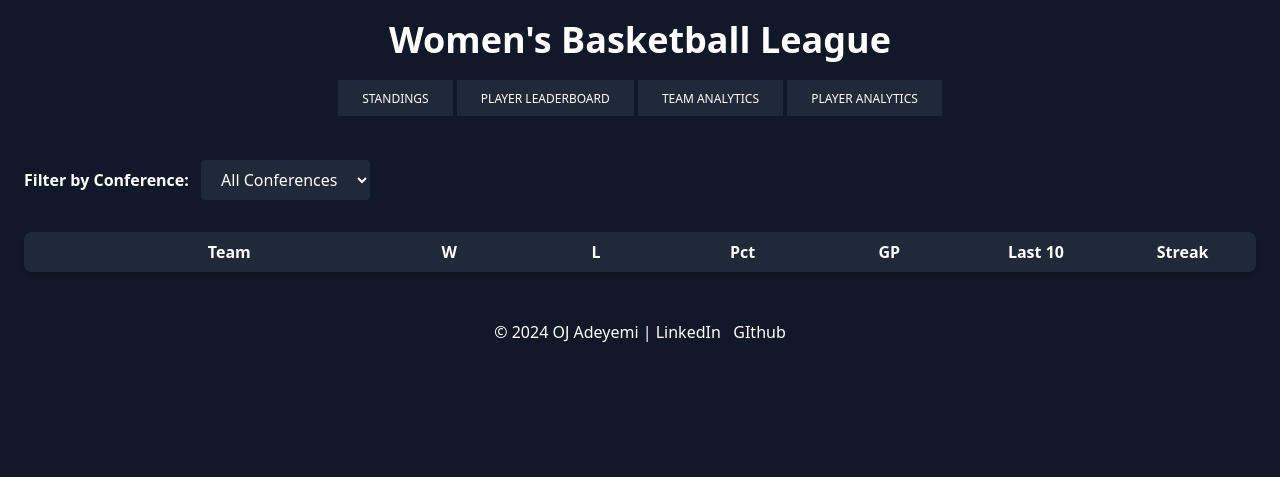
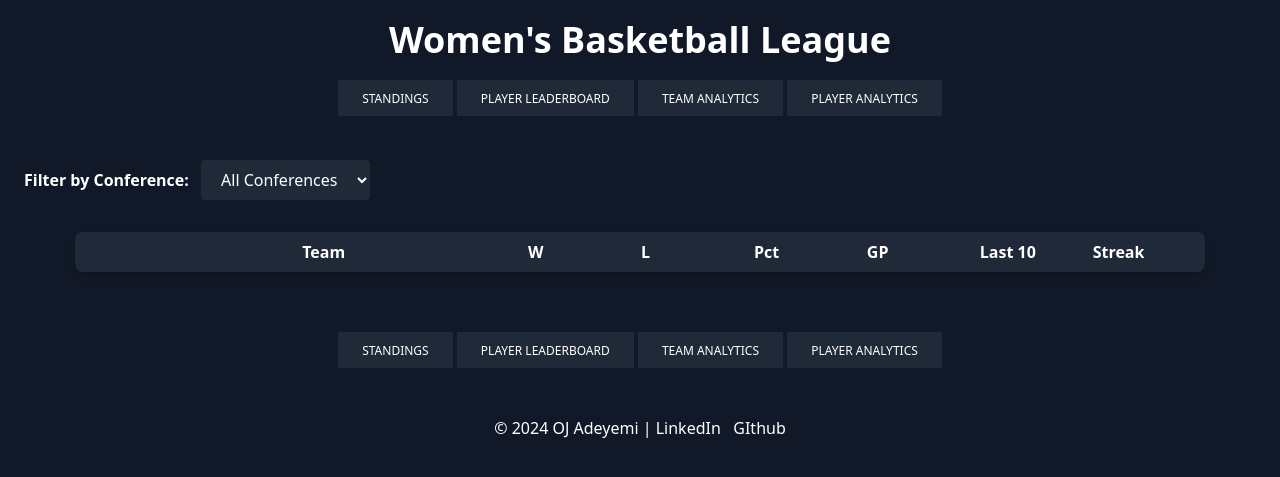
Before and after one commit to ojadeyemi/USPORTS-BBALL-WEBAPP, a Flask app: page /wbb in a window 1280 px wide. Shown: the part 52-529 px from the top of the page. Run offline with Flask 3, Linux system fonts and the light colour scheme; data that the repository does not hold is empty.

Commit message:
sorted and organize standings table and added navigation at bottom

```diff
--- a/backend/app.py
+++ b/backend/app.py
@@ -64,6 +64,7 @@ def league():
         Player.three_pointers_attempted,
         Player.field_goal_percentage,
         Player.three_pointers_percentage,
+        Player.free_throws_percentage,
         Player.team_id,
         Team.games_played.label("team_games_played"),
         Team.conference.label("team_conference"),
@@ -71,6 +72,7 @@ def league():
         func.round(Player.total_rebounds / Player.games_played, 1).label('rebounds_per_game'),
         func.round(Player.assists / Player.games_played, 1).label('assists_per_game'),
         func.round(Player.three_pointers_made / Player.games_played, 1).label('three_pointers_made_per_game'),
+        func.round(Player.free_throws_made / Player.games_played, 1).label('free_throws_made_per_game'),
          func.round(Player.blocks / Player.games_played, 1).label('blocks_per_game'),
         func.round(Player.steals / Player.games_played, 1).label('steals_per_game'),
         func.round(Player.field_goal_made / Player.games_played, 1).label('field_goal_made_per_game')
--- a/backend/static/css/output.css
+++ b/backend/static/css/output.css
@@ -914,6 +929,10 @@ video {
   padding-bottom: 0.5rem;
 }
 
+.pb-3 {
+  padding-bottom: 0.75rem;
+}
+
 .pb-4 {
   padding-bottom: 1rem;
 }
@@ -938,8 +957,36 @@ video {
   padding-top: 0.625rem;
 }
 
-.pb-3 {
-  padding-bottom: 0.75rem;
+.pt-3 {
+  padding-top: 0.75rem;
+}
+
+.pt-5 {
+  padding-top: 1.25rem;
+}
+
+.pt-10 {
+  padding-top: 2.5rem;
+}
+
+.pr-5 {
+  padding-right: 1.25rem;
+}
+
+.pr-16 {
+  padding-right: 4rem;
+}
+
+.pl-16 {
+  padding-left: 4rem;
+}
+
+.pl-2 {
+  padding-left: 0.5rem;
+}
+
+.pr-2 {
+  padding-right: 0.5rem;
 }
 
 .text-left {
@@ -1213,24 +1260,37 @@ video {
 }
 
 @media (min-width: 640px) {
+  .sm\:w-5\/6 {
+    width: 83.333333%;
+  }
+
   .sm\:w-9 {
     width: 2.25rem;
   }
 
-  .sm\:w-1 {
-    width: 0.25rem;
+  .sm\:w-fit {
+    width: -moz-fit-content;
+    width: fit-content;
   }
 
-  .sm\:w-10 {
-    width: 2.5rem;
+  .sm\:w-lvw {
+    width: 100lvw;
   }
 
-  .sm\:w-full {
-    width: 100%;
+  .sm\:w-dvw {
+    width: 100dvw;
   }
 
-  .sm\:w-5\/6 {
-    width: 83.333333%;
+  .sm\:w-screen {
+    width: 100vw;
+  }
+
+  .sm\:w-11\/12 {
+    width: 91.666667%;
+  }
+
+  .sm\:flex-1 {
+    flex: 1 1 0%;
   }
 
   .sm\:flex-col {
@@ -1247,6 +1307,10 @@ video {
 }
 
 @media (min-width: 768px) {
+  .md\:flex-1 {
+    flex: 1 1 0%;
+  }
+
   .md\:flex-col {
     flex-direction: column;
   }
--- a/backend/static/js/script.js
+++ b/backend/static/js/script.js
@@ -1,22 +1,36 @@
 document
   .getElementById("playerAnalyticsBtn")
+  .addEventListener("click", showPlayerAnalytics);
+document
+  .getElementById("playerAnalyticsBtn2")
   .addEventListener("click", showPlayerAnalytics);
 
 document
   .getElementById("standingsBtn")
   .addEventListener("click", showStandings);
+document
+  .getElementById("standingsBtn2")
+  .addEventListener("click", showStandings);
+
+document
+  .getElementById("leaderboardBtn")
+  .addEventListener("click", showLeaderboard);
+document
+  .getElementById("leaderboardBtn2")
+  .addEventListener("click", showLeaderboard);
+
+document
+  .getElementById("teamAnalyticsBtn")
+  .addEventListener("click", showTeamAnalytics);
+document
+  .getElementById("teamAnalyticsBtn2")
+  .addEventListener("click", showTeamAnalytics);
+
 
 document
   .getElementById("conference-filter")
   .addEventListener("change", filterStandingsByConf);
 
-document
-  .getElementById("leaderboardBtn")
-  .addEventListener("click", showLeaderboard);
-
-document
-  .getElementById("teamAnalyticsBtn")
-  .addEventListener("click", showTeamAnalytics);
 
 // Function to show standings section
 function showStandings() {
--- a/backend/templates/league.html
+++ b/backend/templates/league.html
@@ -5,7 +5,7 @@
     {{ league }} Basketball League
   </h1>
   <!-- Navigation -->
-  <div class="flex justify-center sm:flex-col sm:items-center md:flex-col md:items-center">
+  <div class="flex justify-center sm:flex-1 sm:items-center md:flex-1 md:items-center ">
     <div
       class="justify-stretch shadow-primary-3 pb-3 transition duration-150 ease-in-out hover:bg-primary-accent-300 hover:shadow-primary-2 focus:bg-primary-accent-300 focus:shadow-primary-2 focus:outline-none focus:ring-0 active:bg-primary-600 active:shadow-primary-2 motion-reduce:transition-none dark:shadow-black/30 dark:hover:shadow-dark-1 dark:focus:shadow-dark-1 dark:active:shadow-dark-1"
       role="group">
@@ -45,11 +45,11 @@
       </select>
     </div>
 
-    <div id="team-list" class="team-container">
-      <div class="team-header bg-gray-800 rounded-lg shadow-md mb-8">
+    <div style="margin: 0 auto;" class="team-container w-full sm:w-11/12">
+      <div class="team-header bg-gray-800 rounded-lg shadow-md mb-5 text-left">
         <table class="w-full">
           <tr>
-            <th style="width: 4%" class="py-2"></th>
+            <th style="width: 20%" class="py-2"></th>
             <th style="width: 20%" class="py-2">Team</th>
             <th style="width: 10%" class="py-2">W</th>
             <th style="width: 10%" class="py-2">L</th>
@@ -62,37 +62,35 @@
       </div>
 
       {% for team in teams %}
-      <div class="team {{ team.conference }} bg-slate-950 rounded-lg shadow-md flex items-center justify-between mb-2">
-        <img src="{{ url_for('static', filename='team_logos/' + team.team_name +'.png') }}" alt="Team Logo"
-          class="max-w-16 max-h-16" />
-
-        <div class="team-info flex-grow">
+      <div class="team {{ team.conference }} bg-slate-950 rounded-lg shadow-md flex items-center justify-between flex-grow text-left mb-2">
           <table class="w-full">
             <tr>
-              <td style="width: 22%; text-align: center" class="py-2">
+              <td class="pl-3 ">{{ loop.index }}</td>
+              <td><img src="{{ url_for('static', filename='team_logos/' + team.team_name +'.png') }}" alt="Team Logo"
+                class="max-w-13 max-h-12" /></td>
+              <td style="width: 20%" class="py-2 text-lg font-bold">
                 {{ team.team_name }}
               </td>
-              <td style="width: 10%; text-align: center" class="py-2">
+              <td style="width: 10%" class="py-2">
                 {{ team.total_wins }}
               </td>
-              <td style="width: 10%; text-align: center" class="py-2">
+              <td style="width: 10%" class="py-2">
                 {{ team.total_losses }}
               </td>
-              <td style="width: 10%; text-align: center" class="py-2">
+              <td style="width: 10%" class="py-2">
                 {{ team.win_percentage }}
               </td>
-              <td style="width: 10%; text-align: center" class="py-2">
+              <td style="width: 10%" class="py-2">
                 {{ team.games_played }}
               </td>
-              <td style="width: 10%; text-align: center" class="py-2">
+              <td style="width: 10%" class="py-2">
                 {{ team.last_ten_games }}
               </td>
-              <td style="width: 10%; text-align: center" class="py-2">
+              <td style="width: 10%" class="py-2">
                 {{ team.streak }}
               </td>
             </tr>
           </table>
-        </div>
       </div>
       {% endfor %}
     </div>
@@ -114,11 +112,11 @@
 
         <tr class="pb-4  even:bg-slate-900">
           <td class="py-1 w-1/12 pl-3">{{ numval - count.value + 1}}</td>
-          <td class="py-1 font-bold">{{ player.lastname_initials }} &nbsp {{ player.first_name }}</td>
+          <td class="py-1 font-bold text-center">{{ player.lastname_initials }} &nbsp {{ player.first_name }}</td>
           <td class="py-1 w-1/12"><img src="{{ url_for('static', filename='team_logos/' + player.school +'.png') }}"
-              alt="Team Logo" class="max-w-10 max-h-10" /> </td>
-          <td class="py-1">{{ player.school }}</td>
-          <td class="py-1 font-bold">{{ player.points_per_game }}</td>
+              alt="Team Logo" class="max-w-8 max-h-8" /> </td>
+          <td class="py-1 text-sm">{{ player.school }}</td>
+          <td class="py-1 font-bold text-center">{{ player.points_per_game }} &nbsp;&nbsp;</td>
 
         </tr>
         {% set count.value = count.value - 1 %} {% endif %} {% endif %} {% endfor %}
@@ -137,11 +135,11 @@
 
         <tr class="pb-4  even:bg-slate-900">
           <td class="py-1 w-1/12 pl-3">{{ numval - count.value + 1}}</td>
-          <td class="py-1 font-bold">{{ player.lastname_initials }} &nbsp {{ player.first_name }}</td>
+          <td class="py-1 font-bold text-center">{{ player.lastname_initials }} &nbsp {{ player.first_name }}</td>
           <td class="py-1 w-1/12"><img src="{{ url_for('static', filename='team_logos/' + player.school +'.png') }}"
-              alt="Team Logo" class="max-w-10 max-h-10" /> </td>
-          <td class="py-1">{{ player.school }}</td>
-          <td class="py-1 font-bold">{{ player.rebounds_per_game }}</td>
+               alt="Team Logo" class="max-w-8 max-h-8" /> </td>
+          <td class="py-1 text-sm">{{ player.school }}</td>
+          <td class="py-1 font-bold text-center">{{ player.rebounds_per_game }}&nbsp;&nbsp; </td>
 
         </tr>
         {% set count.value = count.value - 1 %} {% endif %} {% endif %} {% endfor %}
@@ -161,11 +159,11 @@
 
         <tr class="pb-4  even:bg-slate-900">
           <td class="py-1 w-1/12 pl-3">{{ numval - count.value + 1}}</td>
-          <td class="py-1 font-bold">{{ player.lastname_initials }} &nbsp {{ player.first_name }}</td>
+          <td class="py-1 font-bold text-center">{{ player.lastname_initials }} &nbsp {{ player.first_name }}</td>
           <td class="py-1 w-1/12"><img src="{{ url_for('static', filename='team_logos/' + player.school +'.png') }}"
-              alt="Team Logo" class="max-w-10 max-h-10" /> </td>
-          <td class="py-1">{{ player.school }}</td>
-          <td class="py-1 font-bold">{{ player.assists_per_game }}</td>
+               alt="Team Logo" class="max-w-8 max-h-8" /> </td>
+          <td class="py-1 text-sm">{{ player.school }}</td>
+          <td class="py-1 font-bold text-center">{{ player.assists_per_game }} &nbsp;&nbsp;</td>
 
         </tr>
         {% set count.value = count.value - 1 %} {% endif %} {% endif %} {% endfor %}
@@ -185,11 +183,11 @@
 
         <tr class="pb-4  even:bg-slate-900">
           <td class="py-1 w-1/12 pl-3">{{ numval - count.value + 1}}</td>
-          <td class="py-1 font-bold">{{ player.lastname_initials }} &nbsp {{ player.first_name }}</td>
+          <td class="py-1 font-bold text-center">{{ player.lastname_initials }} &nbsp {{ player.first_name }}</td>
           <td class="py-1 w-1/12"><img src="{{ url_for('static', filename='team_logos/' + player.school +'.png') }}"
-              alt="Team Logo" class="max-w-10 max-h-10" /> </td>
-          <td class="py-1">{{ player.school }}</td>
-          <td class="py-1 font-bold">{{ player.field_goal_percentage}}%</td>
+               alt="Team Logo" class="max-w-8 max-h-8" /> </td>
+          <td class="py-1 text-sm">{{ player.school }}</td>
+          <td class="py-1 font-bold text-center">{{ player.field_goal_percentage}}%</td>
 
         </tr>
         {% set count.value = count.value - 1 %} {% endif %} {% endif %} {% endfor %}
@@ -209,11 +207,11 @@
 
         <tr class="pb-4  even:bg-slate-900">
           <td class="py-1 w-1/12 pl-3">{{ numval - count.value + 1}}</td>
-          <td class="py-1 font-bold">{{ player.lastname_initials }} &nbsp {{ player.first_name }}</td>
+          <td class="py-1 font-bold text-center">{{ player.lastname_initials }} &nbsp {{ player.first_name }}</td>
           <td class="py-1 w-1/12"><img src="{{ url_for('static', filename='team_logos/' + player.school +'.png') }}"
-              alt="Team Logo" class="max-w-10 max-h-10" /> </td>
-          <td class="py-1">{{ player.school }}</td>
-          <td class="py-1 font-bold">{{ player.three_pointers_made_per_game }}</td>
+               alt="Team Logo" class="max-w-8 max-h-8" /> </td>
+          <td class="py-1 text-sm">{{ player.school }}</td>
+          <td class="py-1 font-bold text-center">{{ player.three_pointers_made_per_game }} &nbsp;&nbsp;</td>
 
         </tr>
         {% set count.value = count.value - 1 %} {% endif %} {% endif %} {% endfor %}
@@ -236,11 +234,11 @@
 
         <tr class="pb-4  even:bg-slate-900">
           <td class="py-1 w-1/12 pl-3">{{ numval - count.value + 1}}</td>
-          <td class="py-1 font-bold">{{ player.lastname_initials }} &nbsp {{ player.first_name }}</td>
+          <td class="py-1 font-bold text-center">{{ player.lastname_initials }} &nbsp {{ player.first_name }}</td>
           <td class="py-1 w-1/12"><img src="{{ url_for('static', filename='team_logos/' + player.school +'.png') }}"
-              alt="Team Logo" class="max-w-10 max-h-10" /> </td>
-          <td class="py-1">{{ player.school }}</td>
-          <td class="py-1 font-bold">{{ player.three_pointers_percentage }}%</td>
+               alt="Team Logo" class="max-w-8 max-h-8" /> </td>
+          <td class="py-1 text-sm">{{ player.school }}</td>
+          <td class="py-1 font-bold text-center">{{ player.three_pointers_percentage }}%</td>
 
         </tr>
         {% set count.value = count.value - 1 %} {% endif %} {% endif %} {% endfor %}
@@ -262,11 +260,11 @@
 
         <tr class="pb-4  even:bg-slate-900">
           <td class="py-1 w-1/12 pl-3">{{ numval - count.value + 1}}</td>
-          <td class="py-1 font-bold">{{ player.lastname_initials }} &nbsp {{ player.first_name }}</td>
+          <td class="py-1 font-bold text-center">{{ player.lastname_initials }} &nbsp {{ player.first_name }}</td>
           <td class="py-1 w-1/12"><img src="{{ url_for('static', filename='team_logos/' + player.school +'.png') }}"
-              alt="Team Logo" class="max-w-10 max-h-10" /> </td>
-          <td class="py-1">{{ player.school }}</td>
-          <td class="py-1 font-bold">{{ player.blocks_per_game }}</td>
+               alt="Team Logo" class="max-w-8 max-h-8" /> </td>
+          <td class="py-1 text-sm">{{ player.school }}</td>
+          <td class="py-1 font-bold text-center">{{ player.blocks_per_game }} &nbsp;&nbsp;</td>
 
         </tr>
         {% set count.value = count.value - 1 %} {% endif %} {% endif %} {% endfor %}
@@ -286,16 +284,66 @@
 
         <tr class="pb-4  even:bg-slate-900">
           <td class="py-1 w-1/12 pl-3">{{ numval - count.value + 1}}</td>
-          <td class="py-1 font-bold">{{ player.lastname_initials }} &nbsp {{ player.first_name }}</td>
+          <td class="py-1 font-bold text-center">{{ player.lastname_initials }} &nbsp {{ player.first_name }}</td>
           <td class="py-1 w-1/12"><img src="{{ url_for('static', filename='team_logos/' + player.school +'.png') }}"
-              alt="Team Logo" class="max-w-10 max-h-10" /> </td>
-          <td class="py-1">{{ player.school }}</td>
-          <td class="py-1 font-bold">{{ player.steals_per_game }}</td>
+               alt="Team Logo" class="max-w-8 max-h-8" /> </td>
+          <td class="py-1 text-sm">{{ player.school }}</td>
+          <td class="py-1 font-bold text-center">{{ player.steals_per_game }} &nbsp;&nbsp;</td>
 
         </tr>
         {% set count.value = count.value - 1 %} {% endif %} {% endif %} {% endfor %}
       </table>
     </div>
+
+    <div class="text-center sm:pl-4 md:pl-6">
+      <h2 class="text-2xl font-bold mb-5 mt-12">Free Throws Made Per Game</h2>
+    </div>
+
+    <div style="margin: 0 auto; " class="bg-slate-950 rounded-lg shadow-md mb-5  w-full sm:w-5/6">
+      <table class="w-full">
+
+        {% set count = namespace(value=numval) %} {% for player in
+        (players|sort(attribute='free_throws_made_per_game', reverse=true)) %} {% if
+        player.games_played > (0.6 * player.team_games_played) %}{%if count.value >= 1%}
+
+        <tr class="pb-4  even:bg-slate-900">
+          <td class="py-1 w-1/12 pl-3">{{ numval - count.value + 1}}</td>
+          <td class="py-1 font-bold text-center">{{ player.lastname_initials }} &nbsp {{ player.first_name }}</td>
+          <td class="py-1 w-1/12"><img src="{{ url_for('static', filename='team_logos/' + player.school +'.png') }}"
+               alt="Team Logo" class="max-w-8 max-h-8" /> </td>
+          <td class="py-1 text-sm">{{ player.school }}</td>
+          <td class="py-1 font-bold text-center">{{ player.free_throws_made_per_game }} &nbsp;&nbsp;</td>
+
+        </tr>
+        {% set count.value = count.value - 1 %} {% endif %} {% endif %} {% endfor %}
+      </table>
+    </div>
+
+    <div class="text-center sm:pl-4 md:pl-6">
+      <h2 class="text-2xl font-bold mb-5 mt-12">Free Throws Percentage</h2>
+    </div>
+
+    <div style="margin: 0 auto; " class="bg-slate-950 rounded-lg shadow-md mb-5  w-full sm:w-5/6">
+      <table class="w-full">
+
+        {% set count = namespace(value=numval) %} {% for player in
+        (players|sort(attribute='free_throws_percentage', reverse=true)) %} {% if (player.games_played > (0.6 *
+        player.team_games_played)) and (player.free_throws_made_per_game > 2)
+        %}{%if count.value >= 1%}
+
+        <tr class="pb-4  even:bg-slate-900">
+          <td class="py-1 w-1/12 pl-3">{{ numval - count.value + 1}}</td>
+          <td class="py-1 font-bold text-center">{{ player.lastname_initials }} &nbsp {{ player.first_name }}</td>
+          <td class="py-1 w-1/12"><img src="{{ url_for('static', filename='team_logos/' + player.school +'.png') }}"
+               alt="Team Logo" class="max-w-8 max-h-8" /> </td>
+          <td class="py-1 text-sm">{{ player.school }}</td>
+          <td class="py-1 font-bold text-center">{{ player.free_throws_percentage }}%</td>
+
+        </tr>
+        {% set count.value = count.value - 1 %} {% endif %} {% endif %} {% endfor %}
+      </table>
+    </div>
+
   </div>
 
   <!-- Team Analytics Section -->
@@ -303,7 +351,8 @@
 
     <div class="relative text-center pl-10 sm:pl-4 md:pl-6">
       <h2 class="text-2xl font-bold mb-5 mt-12">Best Offense</h2>
-      <div class="opacity-0 hover:opacity-100 duration-400 absolute inset-0 z-10 flex justify-center items-center text-xs text-white -mb-12 ">
+      <div
+        class="opacity-0 hover:opacity-100 duration-400 absolute inset-0 z-10 flex justify-center items-center text-xs text-white -mb-12 ">
         This metric uses Offensive efficiency: the number of points a team scores per 100 possessions.
       </div>
     </div>
@@ -317,7 +366,7 @@
         <tr class="pb-4  even:bg-slate-900">
           <td class="py-1 w-1/12 pl-3">{{ numval - count.value + 1}}</td>
           <td class="py-1 w-1/12"><img src="{{ url_for('static', filename='team_logos/' + team.team_name +'.png') }}"
-              alt="Team Logo" class="max-w-10 max-h-10" /> </td>
+               alt="Team Logo" class="max-w-8 max-h-8" /> </td>
           <td class="py-1 w-1/4 font-bold">{{ team.team_name}}</td>
           <td class="py-1 w-1/6 ">{{ team.conference }}</td>
           <td class="py-1 font-bold text-right pr-10">{{ team.offensive_efficiency }}</td>
@@ -329,7 +378,8 @@
 
     <div class="relative text-center pl-10 sm:pl-4 md:pl-6">
       <h2 class="text-2xl font-bold mb-5 mt-12">Best Defense</h2>
-      <div class="opacity-0 hover:opacity-100 duration-400 absolute inset-0 z-10 flex justify-center items-center text-xs text-white -mb-12">
+      <div
+        class="opacity-0 hover:opacity-100 duration-400 absolute inset-0 z-10 flex justify-center items-center text-xs text-white -mb-12">
         This metric uses Defensive efficiency: the number of points an opposing team scores per 100 possessions.
       </div>
     </div>
@@ -343,7 +393,7 @@
         <tr class="pb-4  even:bg-slate-900">
           <td class="py-1 w-1/12 pl-3">{{ numval - count.value + 1}}</td>
           <td class="py-1 w-1/12"><img src="{{ url_for('static', filename='team_logos/' + team.team_name +'.png') }}"
-              alt="Team Logo" class="max-w-10 max-h-10" /> </td>
+               alt="Team Logo" class="max-w-8 max-h-8" /> </td>
           <td class="py-1 w-1/4 font-bold">{{ team.team_name}}</td>
           <td class="py-1 w-1/6 ">{{ team.conference }}</td>
           <td class="py-1 font-bold text-right pr-10">{{ team.defensive_efficiency }}</td>
@@ -372,6 +422,34 @@
       </div>
     </div>
   </div>
+
+   <!-- Navigation -->
+   <div class="flex pt-10 justify-center sm:flex-1 sm:items-center md:flex-1 md:items-center ">
+    <div
+      class="justify-stretch shadow-primary-3 pb-3 transition duration-150 ease-in-out hover:bg-primary-accent-300 hover:shadow-primary-2 focus:bg-primary-accent-300 focus:shadow-primary-2 focus:outline-none focus:ring-0 active:bg-primary-600 active:shadow-primary-2 motion-reduce:transition-none dark:shadow-black/30 dark:hover:shadow-dark-1 dark:focus:shadow-dark-1 dark:active:shadow-dark-1"
+      role="group">
+      <button id="standingsBtn2" type="button"
+        class="inline-block bg-gray-800 px-6 pb-2 pt-2.5 text-xs font-medium uppercase leading-normal text-white transition duration-300 hover:bg-gray-900 hover:text-violet-300 active:bg-violet-700 focus:outline-none focus:ring focus:ring-slate-900 motion-reduce:transition-none"
+        data-twe-ripple-init data-twe-ripple-color="light">
+        Standings
+      </button>
+      <button id="leaderboardBtn2" type="button"
+        class="inline-block bg-gray-800 px-6 pb-2 pt-2.5 text-xs font-medium uppercase leading-normal text-white transition duration-300 hover:bg-gray-900 hover:text-violet-300 active:bg-violet-700 focus:outline-none focus:ring focus:ring-slate-900 motion-reduce:transition-none"
+        data-twe-ripple-init data-twe-ripple-color="light">
+        Player Leaderboard
+      </button>
+      <button id="teamAnalyticsBtn2" type="button"
+        class="inline-block bg-gray-800 px-6 pb-2 pt-2.5 text-xs font-medium uppercase leading-normal text-white transition duration-300 hover:bg-gray-900 hover:text-violet-300 active:bg-violet-700 focus:outline-none focus:ring focus:ring-slate-900 motion-reduce:transition-none"
+        data-twe-ripple-init data-twe-ripple-color="light">
+        Team Analytics
+      </button>
+      <button id="playerAnalyticsBtn2" type="button"
+        class="inline-block bg-gray-800 px-6 pb-2 pt-2.5 text-xs font-medium uppercase leading-normal text-white transition duration-300 hover:bg-gray-900 hover:text-violet-300 active:bg-violet-700 focus:outline-none focus:ring focus:ring-slate-900 motion-reduce:transition-none"
+        data-twe-ripple-init data-twe-ripple-color="light">
+        Player Analytics
+      </button>
+    </div>
+  </div>
   <script src="{{ url_for('static', filename='js/script.js') }}"></script>
 </body>
 {% endblock %}
```
Also changed, not shown: other parts of backend/static/css/output.css (+44 -29 lines). Lines whose indentation alone changed are shown as unchanged.
